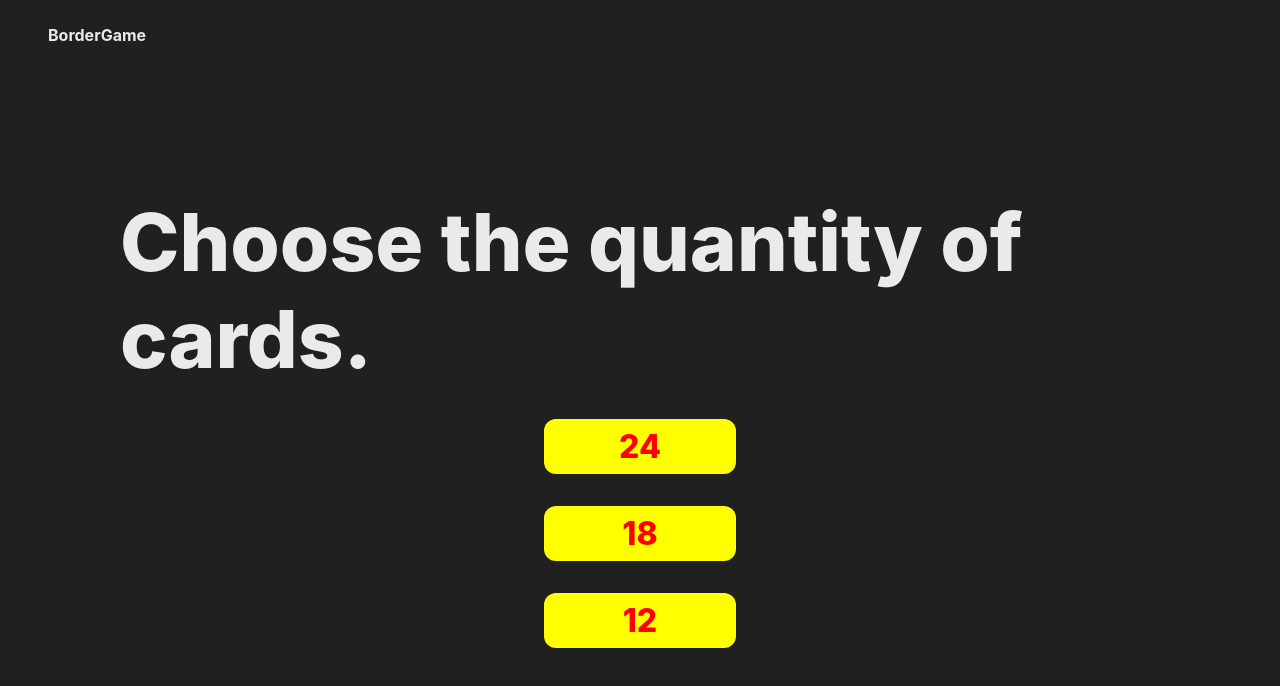
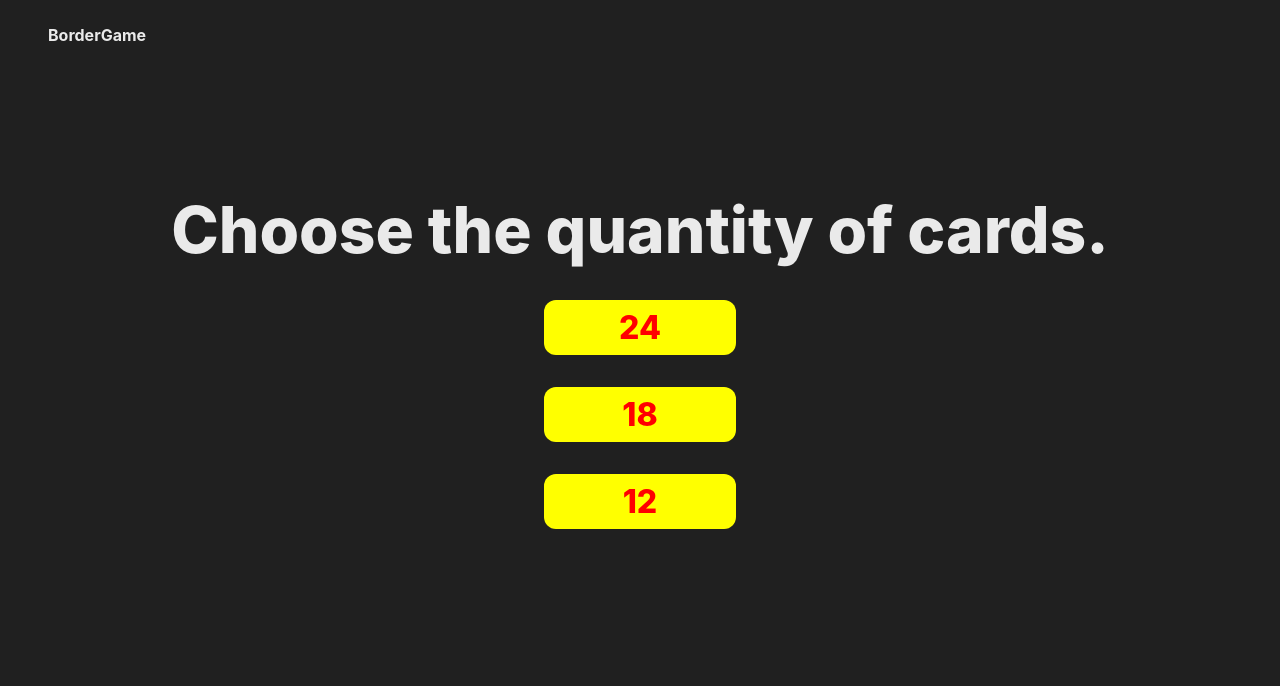
Before and after one commit to yyb02006/Boardgame, a React (Create React App) app: page /card-flipper in a window 1280 px wide. Shown: the top 686 px of the page. Built offline with nearby package versions, Linux system fonts and the light colour scheme.

Commit message:
카드 크기 기준 width로 변경, grid-template속성 함수로 부여

```diff
--- a/src/routes/CardFlipper.tsx
+++ b/src/routes/CardFlipper.tsx
@@ -12,7 +12,7 @@ const layoutOption = {
 	},
 };
 
-const cardOption = {
+const cardOptions: CardOption = {
 	gap: 24,
 	borderRadius: `8% / 5%`,
 	layoutRules: {
@@ -21,6 +21,11 @@ const cardOption = {
 		scant: { amount: 12, lg: [4, 3], md: [4, 3], sm: [3, 4] },
 	},
 };
+
+const createGridAutoTemplate = (props: [number, number]) => css`
+	grid-template-columns: ${`repeat(${props[0]}, auto)`};
+	grid-template-rows: ${`repeat(${props[1]}, auto)`};
+`;
 
 const Layout = styled.section`
 	height: 100vh;
@@ -44,7 +49,7 @@ const CardStyle = styled.div`
 	color: red;
 	transform-style: preserve-3d;
 	position: relative;
-	border-radius: ${cardOption.borderRadius};
+	border-radius: ${cardOptions.borderRadius};
 	& .Forward,
 	.Reverse {
 		position: absolute;
@@ -71,13 +76,13 @@ const CardWrapper = styled.div`
 	justify-content: center;
 	align-items: center;
 	position: relative;
-	border-radius: ${cardOption.borderRadius};
+	border-radius: ${cardOptions.borderRadius};
 	aspect-ratio: 1/1.6;
 	& .InnerShadow,
 	.OuterShadow {
 		${fullWidthHeight}
 		position: absolute;
-		border-radius: ${cardOption.borderRadius};
+		border-radius: ${cardOptions.borderRadius};
 	}
 	& .InnerShadow {
 		box-shadow: inset 0px 0px 24px 4px #000000;
@@ -99,34 +104,20 @@ const GameBoardLayout = styled.section<GameBoardLayoutProps>`
 	position: relative;
 	height: 100%;
 	display: grid;
-	grid-template-columns: ${(props) => `repeat(${props.$cardLayout.lg[0]}, auto)`};
-	grid-template-rows: ${(props) => `repeat(${props.$cardLayout.lg[1]}, 1fr)`};
+	${(props) => createGridAutoTemplate(props.$cardLayout.lg)}
 	place-content: center center;
 	place-items: center center;
-	gap: ${cardOption.gap}px;
+	gap: 24px;
 	${CardWrapper} {
-		/* grid가 item의 크기를 예측하게 하려면 사이즈가 명시적이어야함 (%단위 X) */
-		height: calc(
-			(
-				${(props) => {
-					const { top, bottom } = layoutOption.padding.lg;
-					const {
-						$cardLayout: {
-							lg: [_, rows],
-						},
-					} = props;
-					return `(100vh - ${(rows - 1) * cardOption.gap + top + bottom}px) / ${rows}`;
-				}}
-			)
-		);
+		width: 8vw;
 	}
 	@media screen and (max-width: 1024px) {
-		grid-template-columns: ${(props) => `repeat(${props.$cardLayout.md[0]}, auto)`};
-		grid-template-rows: ${(props) => `repeat(${props.$cardLayout.md[1]}, 1fr)`};
+		${(props) => createGridAutoTemplate(props.$cardLayout.md)}
+		gap: 18px;
 	}
 	@media screen and (max-width: 640px) {
-		grid-template-columns: ${(props) => `repeat(${props.$cardLayout.sm[0]}, auto)`};
-		grid-template-rows: ${(props) => `repeat(${props.$cardLayout.sm[1]}, 1fr)`};
+		${(props) => createGridAutoTemplate(props.$cardLayout.sm)}
+		gap: 12px;
 	}
 `;
 
@@ -140,16 +131,22 @@ const LobbyLayout = styled.div`
 	justify-content: center;
 	gap: 32px;
 	position: absolute;
-	transition: transform 1s ease background-color 1s ease;
+	font-size: 4rem;
+	padding-bottom: 120px;
 	& .button {
 		border-radius: 12px;
 		width: 15vw;
 		padding: 8px 0;
-		font-size: 2rem;
+		font-size: 0.5em;
 		background-color: yellow;
 		color: red;
+		transition:
+			background-color 0.2s ease,
+			color 0.2s ease,
+			transform 0.5s ease;
 		&:hover {
-			background-color: violet;
+			background-color: var(--color-royalBlue);
+			color: violet;
 		}
 	}
 `;
@@ -227,7 +224,7 @@ const Card = ({ children }: { children: ReactNode }) => {
 
 const Lobby = () => {
 	const { setCards, setGameState } = useCardFlipperContext();
-	const { layoutRules } = cardOption;
+	const { layoutRules } = cardOptions;
 	const getOriginalCardSets = (length: number) =>
 		Array.from({ length }, (_, cardId) => ({
 			cardId,
@@ -235,7 +232,7 @@ const Lobby = () => {
 			isSelected: false,
 		}));
 	const onAmountClick = (quantity: CardQuantity) => {
-		const { amount } = cardOption.layoutRules[quantity];
+		const { amount } = cardOptions.layoutRules[quantity];
 		const cardsHalf = getOriginalCardSets(amount / 2);
 		const shuffledCards = shuffleArray([...cardsHalf, ...deepCopy(cardsHalf)]);
 		setCards(shuffledCards);
@@ -267,7 +264,7 @@ const GameBoard = () => {
 	} = useCardFlipperContext();
 	return (
 		<GameBoardLayout
-			$cardLayout={quantity ? cardOption.layoutRules[quantity] : cardOption.layoutRules.generous}
+			$cardLayout={quantity ? cardOptions.layoutRules[quantity] : cardOptions.layoutRules.generous}
 		>
 			{cards === null ? <Lobby /> : cards.map((card, id) => <Card key={id}>{card.cardId}</Card>)}
 		</GameBoardLayout>
```
Also changed, not shown: src/typings/CardFlipper.d.ts (+11 -1 lines).
